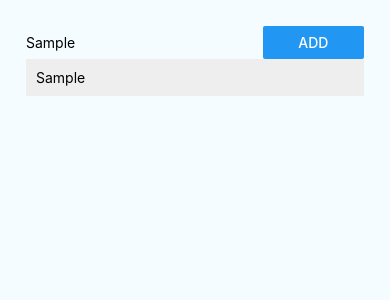
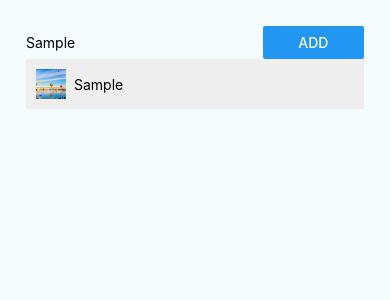
Before and after one commit to deepBn/awesome-places, a React Native app: screen / in a window 390 px wide. Both pictures are taken after typing "Sample" into the empty fields and a click on the button "ADD". Shown: the top 300 px of the page. Built offline with nearby package versions, Linux system fonts and the light colour scheme.

Commit message:
added static image to the list items

```diff
--- a/App.js
+++ b/App.js
@@ -12,6 +12,7 @@ import {StyleSheet, View} from 'react-native';
 
 import PlaceInput from './src/components/PlaceInput/PlaceInput';
 import PlaceList from './src/components/PlaceList/PlaceList';
+import placeImage from './src/assets/beautiful-image.jpg';
 
 type Props = {};
 export default class App extends Component<Props> {
@@ -22,7 +23,11 @@ export default class App extends Component<Props> {
   placeAddedHandler = placeName => {
     this.setState(prevState => {
       return {
-        places: prevState.places.concat({id: (Math.random() + Math.random()).toString(), place: placeName})
+        places: prevState.places.concat({
+          id: (Math.random() + Math.random()).toString(),
+          name: placeName,
+          image: placeImage
+        })
       }
     })
   };
--- a/src/components/ListItem/ListItem.js
+++ b/src/components/ListItem/ListItem.js
@@ -1,9 +1,10 @@
 import React from 'react';
-import {View, Text, StyleSheet, TouchableOpacity} from 'react-native';
+import {View, Text, StyleSheet, TouchableOpacity, Image} from 'react-native';
 
 const listItem = props => (
   <TouchableOpacity onPress={props.onItemPressed}>
     <View style={styles.listItem}>
+      <Image source={props.placeImage} style={styles.placeImage}/>
       <Text>{props.placeName}</Text>
     </View>
   </TouchableOpacity>
@@ -14,7 +15,14 @@ const styles = StyleSheet.create({
     width: '100%',
     padding: 10,
     backgroundColor: '#eee',
-    marginBottom: 5
+    marginBottom: 5,
+    flexDirection: 'row',
+    alignItems: 'center'
+  },
+  placeImage: {
+    marginRight: 8,
+    height: 30,
+    width: 30
   }
 });
 
--- a/src/components/PlaceList/PlaceList.js
+++ b/src/components/PlaceList/PlaceList.js
@@ -10,7 +10,8 @@ const placeList = props => {
       keyExtractor={item => item.id}
       renderItem={({item}) => (
         <ListItem
-          placeName={item.place}
+          placeName={item.name}
+          placeImage={item.image}
           onItemPressed={() => props.onItemDeleted(item.id)}
         />
       )}
```
Also changed, not shown: src/assets/beautiful-image.jpg (added).
